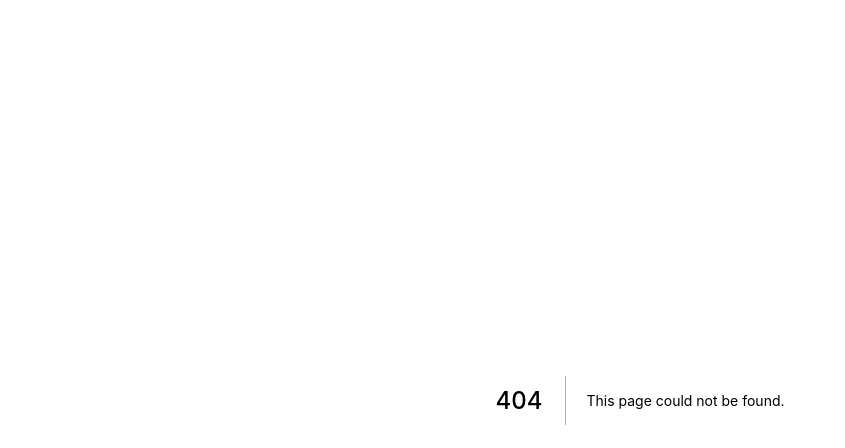
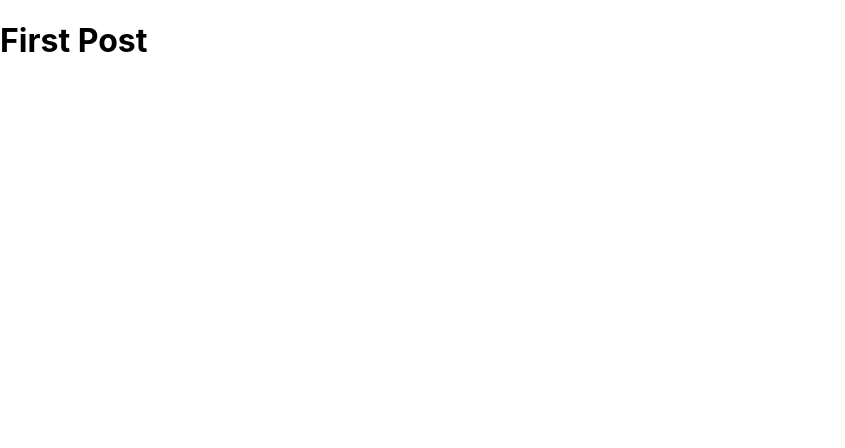
Before and after one commit to yuki414/nextjs_sample, a Next.js app: page /posts/first-post in a window 1280 px wide. Before the commit this address had no page. Shown: the top 448 px of the page, without its empty margins (0-845 px from the left). Built offline with nearby package versions, Linux system fonts and the light colour scheme.

Commit message:
Add posts route

```diff
--- /dev/null
+++ b/pages/posts/first-post.js
@@ -0,0 +1,3 @@
+export default function () {
+  return <h1>First Post</h1>
+}
```
